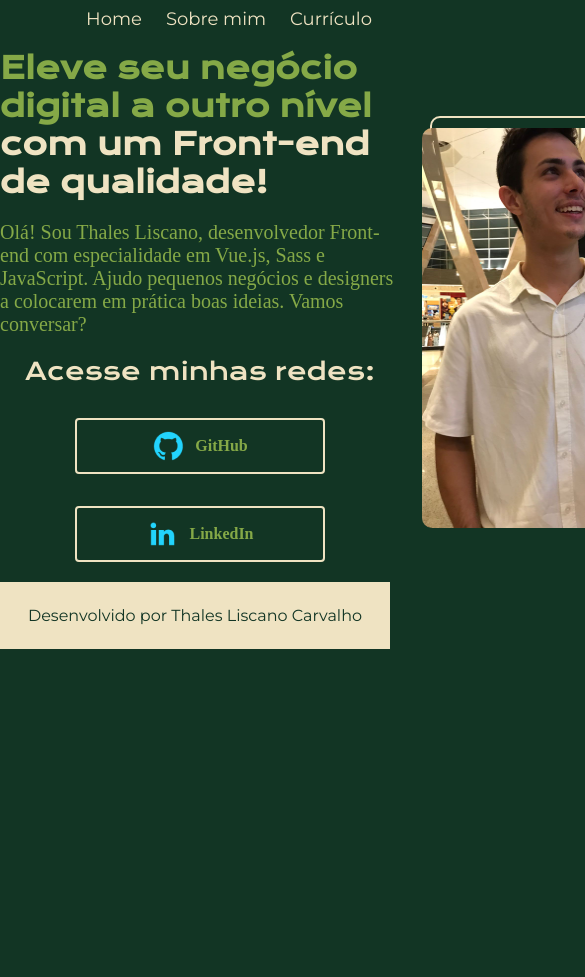
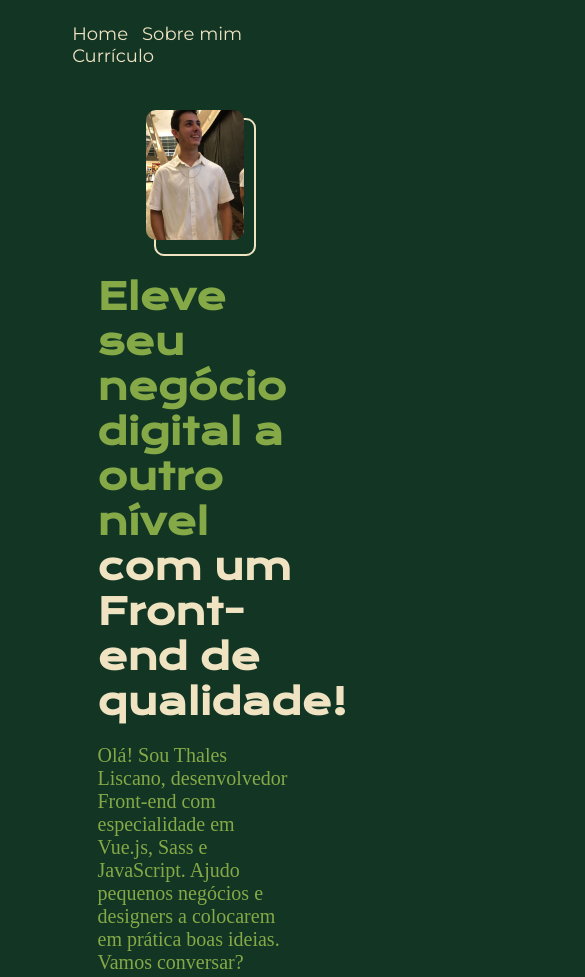
Before and after one commit to thalesliscano/portifolio-curso-html-e-css, a plain HTML site: page index.html in a window 390 px wide. Shown: the top 977 px of the page, 585 px wide, since content can reach past the window. Before the commit the page ends 844 px from the top, so only its background shows below. Drawn offline with nearby package versions, Linux system fonts and the light colour scheme.

Commit message:
feat: aplicada responsividade com uso de % e media queries
Implementei uma funcionalidade de responsividade simples utilizando porcentagens no CSS principal para que os elementos se adequem ao tamanho do elemento pai. Também utilizei @media queries para ajustar o layout em telas menores, melhorando a experiência em diferentes dispositivos.

```diff
--- a/css/style.css
+++ b/css/style.css
@@ -1,6 +1,6 @@
 @import url('https://fonts.googleapis.com/css2?family=Krona+One&display=swap');
 @import url('https://fonts.googleapis.com/css2?family=Krona+One&family=Montserrat:ital,wght@0,100..900;1,100..900&display=swap');
-
+@import url(./about.css);
 :root{
     --primary-color: #123524;
     --secondary-color: #85A947;
@@ -39,15 +39,17 @@ strong {
 
 .cabecalho{
     display: flex;
-    padding: 2% 0 0 19.5%;
+    padding: 2% 0 0 0;
     align-items: center;
+    width: 75%;
     gap: 80px;
+    margin: 0 auto;
 }
 .cabecalho__nagecao__link{
     font-family: var(--font-secondary);
-    font-size: 18px;
+    font-size: 1.125rem;
     color: var(--tertiary-color);
-    margin: 0 10px;
+    margin: 0 10px 0 0px;
     text-decoration: none;
 }
 .cabecalho__nagecao__link:hover {
@@ -56,15 +58,16 @@ strong {
 
 .conteudo_principal {
     display: flex;
-    width: 800px;
+    width: 75%;
     height: 100%;
     gap: 30px;
     align-items: center;
     margin: 5% auto;
+    justify-items: center;
 }
 
 .conteudo_principal__sobre_mim {
-    width: 400px;
+    width: 50%;
     display: flex;
     flex-direction: column;
     gap: 20px;
@@ -72,7 +75,7 @@ strong {
 
 .conteudo_principal__sobre_mim__titulo-principal {
     font-family: var(--font-primary);
-    font-size: 30px;
+    font-size: 2.25rem;
 }
 .conteudo_principal__sobre_mim__titulo-principal.color__outras-paginas{
     color: var(--tertiary-color);
@@ -82,7 +85,7 @@ strong {
 }
 
 .conteudo_principal__sobre_mim__texto-descricao {
-    font-size: 20px;
+    font-size: 1.25rem;
 }
 
 .conteudo_principal__sobre_mim__redes-sociais {
@@ -97,7 +100,7 @@ strong {
     font-family: var(--font-primary);
     color: var(--tertiary-color);
     font-weight: 400;
-    font-size: 24px;
+    font-size: 1.5rem;
 }
 .conteudo_principal__sobre_mim__redes-sociais--linkedin,
 .conteudo_principal__sobre_mim__redes-sociais--github {
@@ -111,7 +114,7 @@ strong {
     font-weight: 600;
     padding: 10px;
     border-radius: 4px;
-    width: 250px;
+    width: 70%;
     text-align: center;
 }
 .conteudo_principal__sobre_mim__redes-sociais--linkedin:hover,
@@ -122,21 +125,25 @@ strong {
     cursor: pointer;
 }
 
+.conteudo_principal__imagem_container {
+    width: 35%;
+    position: relative;
+    margin: 0 auto;
+}
 .conteudo_principal__imagem {
-    width: 300px;
-    height: 400px;
+    max-width: 100%;
+    border-radius: 10px;
+}
+.conteudo_principal__imagem_container::after{
+    content: "";
+    position: absolute;
+    top: 8px;
+    left: 8px;
+    width: 100%;
+    height: 100%;
     border: 2px solid var(--tertiary-color);
     border-radius: 10px;
-    margin-top: 20px;
-}
-
-.conteudo_principal__imagem img {
-    max-width: 100%;
-    height: 400px;
-    position: relative;
-    left: -10px;
-    top: 10px;
-    border-radius: 10px;
+    z-index: -1;
 }
 
 .rodape__texto{
@@ -145,6 +152,24 @@ strong {
     background-color: var(--tertiary-color);
     padding: 24px;
     text-align: center;
-    font-size: 16px;
+    font-size: 1rem;
     font-weight: 400;
 }
+
+@media (max-width: 1200px){
+    .cabecalho{
+        padding: 6%;
+        justify-content: center;
+        width:75%;
+    }
+    .conteudo_principal{
+        flex-direction: column-reverse;
+        width: 50%;
+    }
+    .conteudo_principal__sobre_mim{
+        width: 100%;
+    }
+    .conteudo_principal__imagem_container{
+        width: 50%;
+    }
+}
--- a/index.html
+++ b/index.html
@@ -38,8 +38,9 @@
                 </a>
             </div>
         </section>
-        <div class="conteudo_principal__imagem">
-            <img src="./assets/photo.jpeg" alt="Imagem de Thales Liscano">
+        <div class="conteudo_principal__imagem_container">
+
+            <img class="conteudo_principal__imagem" src="./assets/photo.jpeg" alt="Imagem de Thales Liscano">
         </div>
     </main>
     <footer class="rodape">
```
Also changed, not shown: about.html (+2 -2 lines), curriculo.html (+2 -2 lines).
